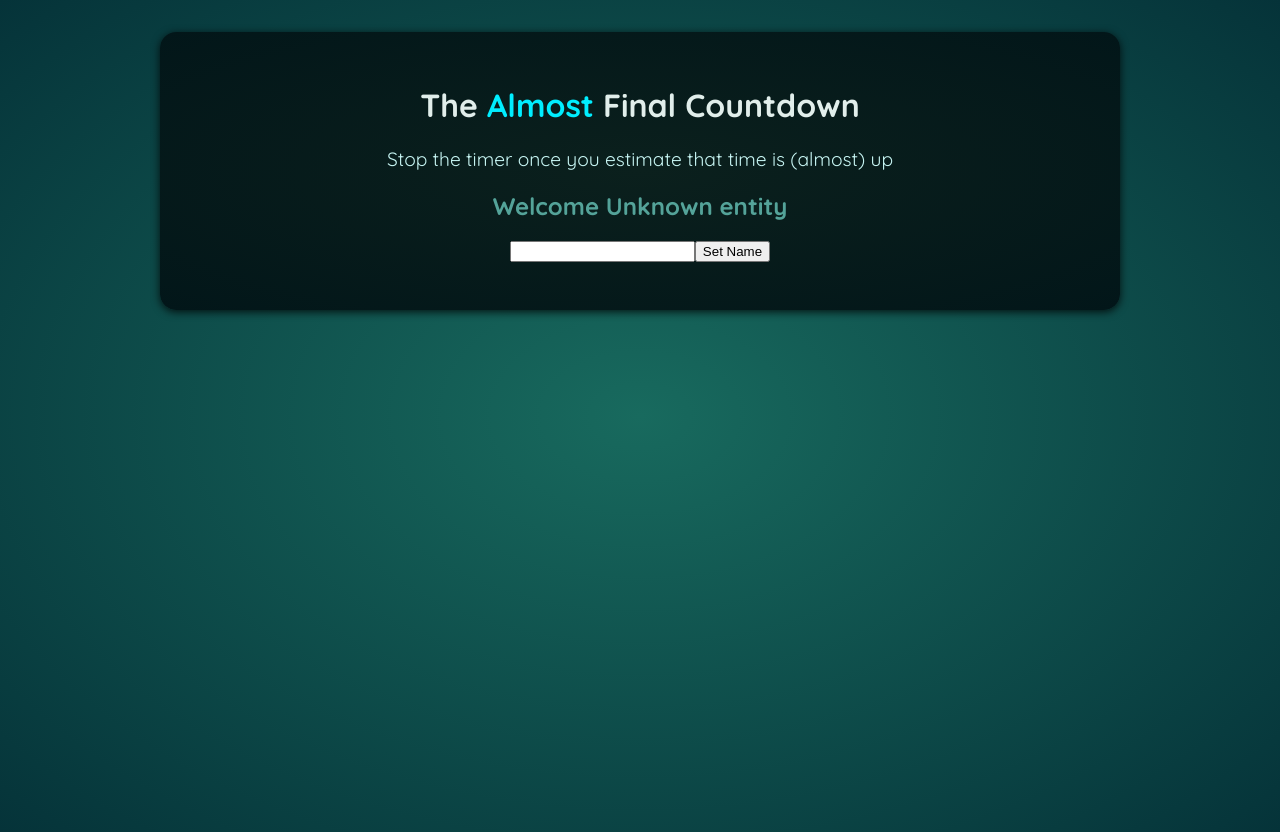
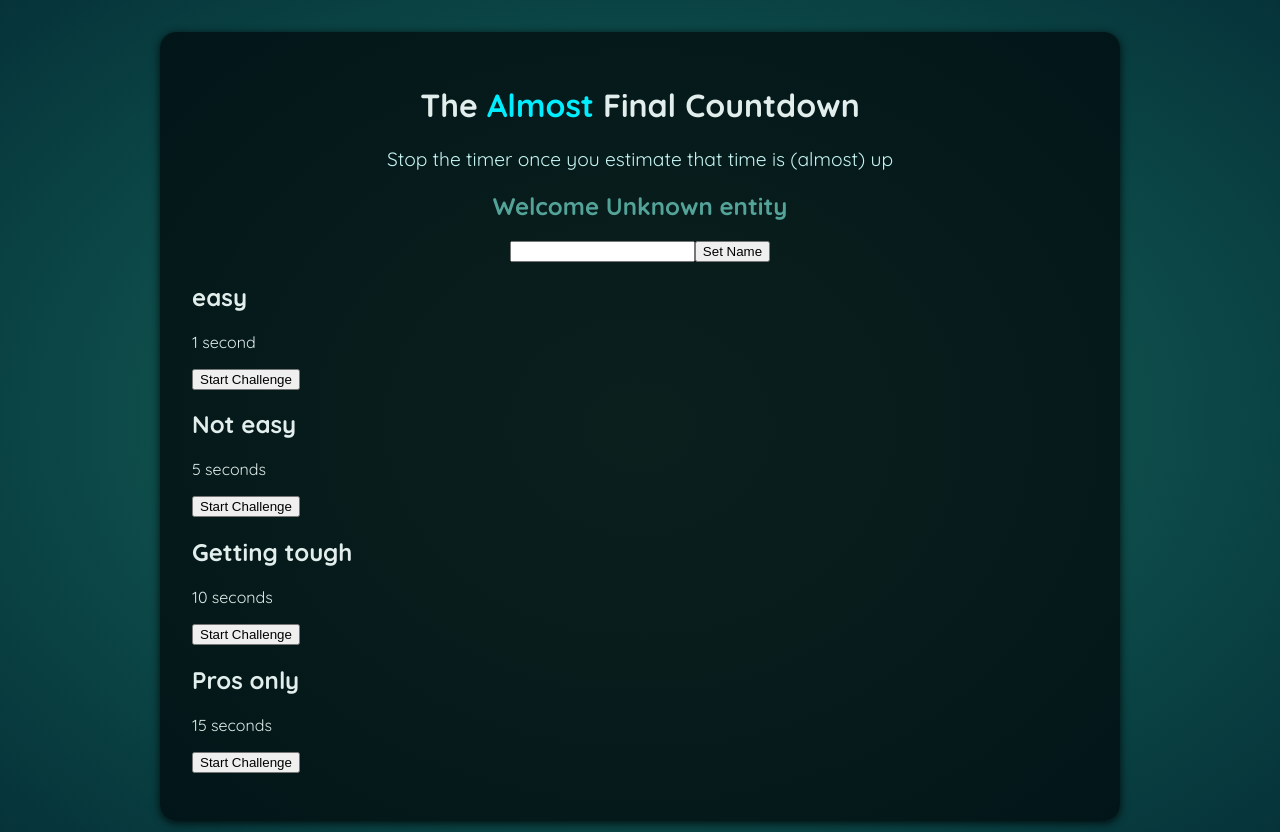
Before and after one commit to Gianlu915/Time-game, a React (Vite) app: page / in a window 1280 px wide. Built offline with nearby package versions, Linux system fonts and the light colour scheme; a web font is replaced by a local one.

Commit message:
add time-challenge component and implement multiple  challenges

```diff
--- a/src/App.jsx
+++ b/src/App.jsx
@@ -1,10 +1,15 @@
 import Player from './components/Player.jsx';
+import TimerChallenge from './components/TimerChallenge.jsx';
 
 function App() {
   return (
     <>
       <Player />
       <div id="challenges"></div>
+      <TimerChallenge title="easy" targetTime={1}/>
+      <TimerChallenge title="Not easy" targetTime={5}/>
+      <TimerChallenge title="Getting tough" targetTime={10}/>
+      <TimerChallenge title="Pros only" targetTime={15}/>
     </>
   );
 }
--- /dev/null
+++ b/src/components/TimerChallenge.jsx
@@ -0,0 +1,20 @@
+import React from 'react'
+
+const TimerChallenge = ({ title, targetTime }) => {
+  return (
+    <section className="challenge">
+        <h2>{title}</h2>
+        <p className='challenge-time'>
+            {targetTime} second{targetTime > 1 ? 's' : ''}
+        </p>
+        <button>
+            Start Challenge
+        </button>
+        <p className="">
+
+        </p>
+    </section>
+  )
+}
+
+export default TimerChallenge
```
